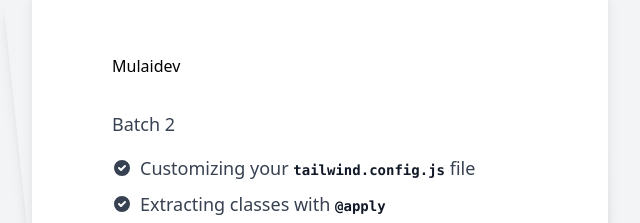
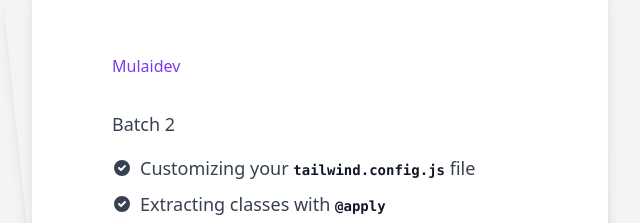
Before and after one commit to mulai-dev/mulai-dev.github.io, a plain HTML site: page index.html in a window 1280 px wide. Shown: the part 140-363 px from the top of the page, 320-960 px from the left. Drawn offline with nearby package versions, Linux system fonts and the light colour scheme.

Commit message:
Update index.html

```diff
--- a/index.html
+++ b/index.html
@@ -22,7 +22,7 @@
     <div class="absolute inset-0 bg-gradient-to-r from-cyan-400 to-light-blue-500 shadow-lg transform -skew-y-6 sm:skew-y-0 sm:-rotate-6 sm:rounded-3xl"></div>
     <div class="relative px-4 py-10 bg-white shadow-lg sm:rounded-3xl sm:p-20">
       <div class="max-w-md mx-auto">
-        <div>
+        <div class="text-purple-600">
           Mulaidev
         </div>
         <div class="divide-y divide-gray-200">
```
